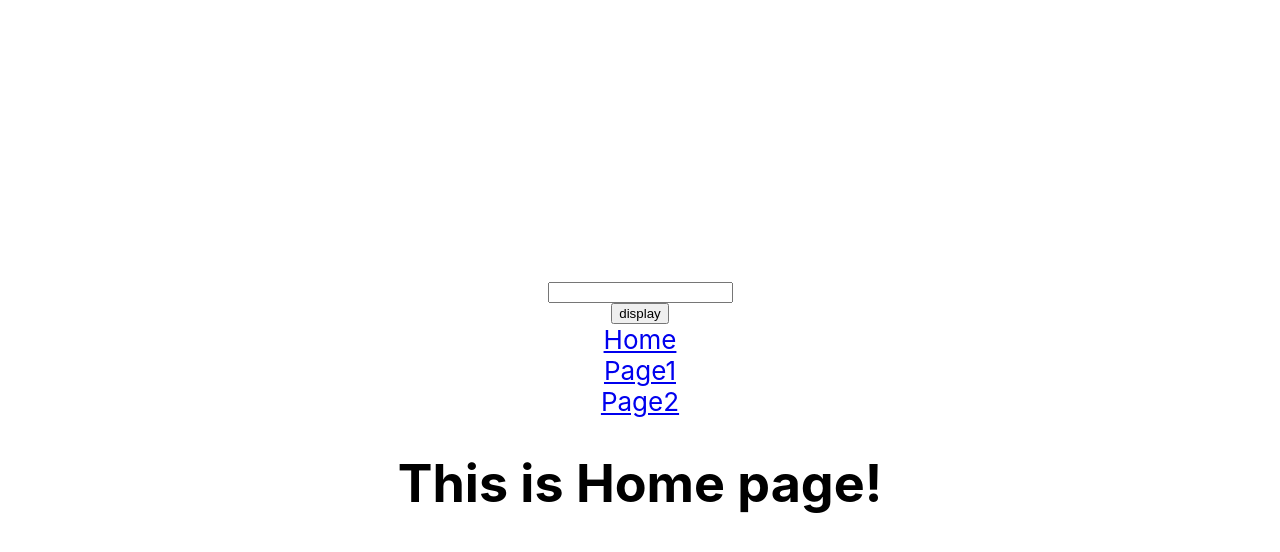
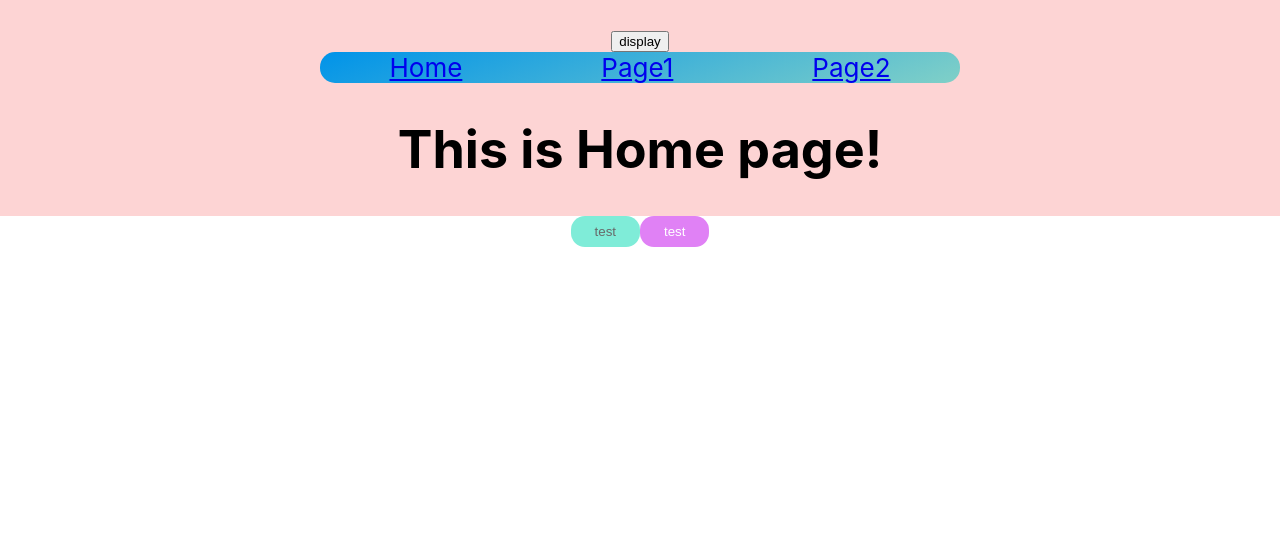
Before and after one commit to kazu-S-1110/react-basic2-jake_210730, a React (Create React App) app: page / in a window 1280 px wide. Shown: the top 552 px of the page. Built offline with nearby package versions, Linux system fonts and the light colour scheme.

Commit message:
atomの作成（styledComponentの拡張も学習。これめっちゃ便利じゃね？）

```diff
--- a/src/App.css
+++ b/src/App.css
@@ -3,7 +3,7 @@
 }
 
 .App-logo {
-  height: 40vmin;
+  /* height: 40vmin; */
   pointer-events: none;
 }
 
@@ -14,14 +14,21 @@
 }
 
 .App-header {
-  /* background-color: #282c34; */
-  min-height: 100vh;
+  background-color: #fcbcbca2;
   display: flex;
   flex-direction: column;
   align-items: center;
-  justify-content: center;
+  /* justify-content: center; */
   font-size: calc(10px + 2vmin);
   /* color: white; */
+}
+.App-header .nav {
+  background-color: #0093E9;
+  background-image: linear-gradient(160deg, #0093E9 0%, #80D0C7 100%);
+  border-radius: 15px;
+  display: flex;
+  justify-content: space-around;
+  width: 50vw;
 }
 
 .App-link {
--- a/src/App.js
+++ b/src/App.js
@@ -1,4 +1,3 @@
-import logo from './logo.svg';
 import './App.css';
 import { useState, useCallback } from 'react';
 import ChildArea from './components/ChildArea';
@@ -9,6 +8,8 @@ import StyledComponents from './components/StyledComponents';
 import Emotion from './components/Emotion';
 import { BrowserRouter, Link } from 'react-router-dom';
 import Router from './router/Router';
+import { PrimaryButton } from './components/atoms/button/PrimaryButton';
+import { SecondaryButton } from './components/atoms/button/SecondaryButton';
 
 function App() {
   const [count, setCount] = useState(0);
@@ -28,7 +29,7 @@ function App() {
           {/* <p>{count}</p>
           <button onClick={countUp}>Count UP</button> */}
           <br />
-          <input type="text" onChange={(e) => setText(e.target.value)} />
+          {/* <input type="text" onChange={(e) => setText(e.target.value)} /> */}
           <button onClick={() => setOpen(!open)}>display</button>
           <ChildArea open={open} handleClose={handleClose} />
           {open && (
@@ -40,11 +41,18 @@ function App() {
               <Emotion />
             </>
           )}
-          <Link to="/">Home</Link>
-          <Link to="/page1">Page1</Link>
-          <Link to="/page2">Page2</Link>
+          <div className="nav">
+            <Link to="/">Home</Link>
+            <Link to="/page1">Page1</Link>
+            <Link to="/page2">Page2</Link>
+          </div>
           <Router />
         </header>
+
+        <main>
+          <PrimaryButton>test</PrimaryButton>
+          <SecondaryButton>test</SecondaryButton>
+        </main>
       </div>
     </BrowserRouter>
   );
--- /dev/null
+++ b/src/components/atoms/button/BaseButton.jsx
@@ -0,0 +1,13 @@
+import styled from 'styled-components';
+
+export const BaseButton = styled.button`
+  color: #686868;
+  padding: 8px 24px;
+  border: none;
+  border-radius: 14px;
+  outline: none;
+  &:hover {
+    cursor: pointer;
+    opacity: 0.8;
+  }
+`;
--- /dev/null
+++ b/src/components/atoms/button/PrimaryButton.jsx
@@ -0,0 +1,10 @@
+import styled from 'styled-components';
+import { BaseButton } from './BaseButton';
+
+export const PrimaryButton = ({ children }) => {
+  return <SButton>{children}</SButton>;
+};
+
+const SButton = styled(BaseButton)`
+  background-color: #7fecd8;
+`;
--- /dev/null
+++ b/src/components/atoms/button/SecondaryButton.jsx
@@ -0,0 +1,11 @@
+import styled from 'styled-components';
+import { BaseButton } from './BaseButton';
+
+export const SecondaryButton = ({ children }) => {
+  return <SButton>{children}</SButton>;
+};
+
+const SButton = styled(BaseButton)`
+  background-color: #e081f5;
+  color: #ffffff;
+`;
```
